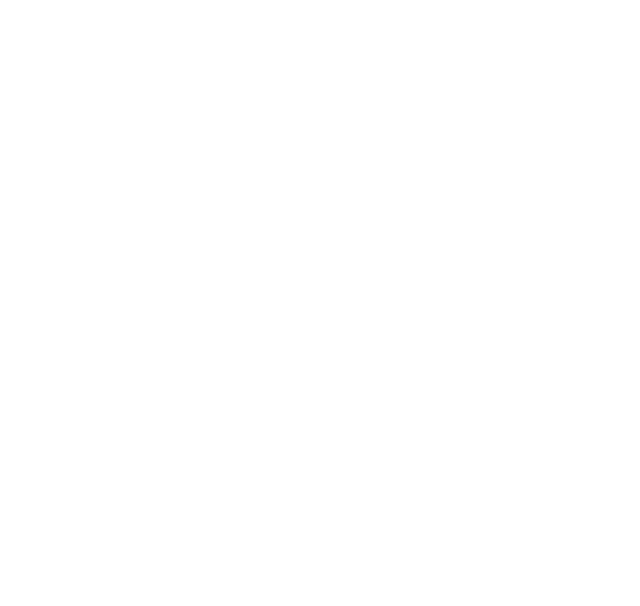
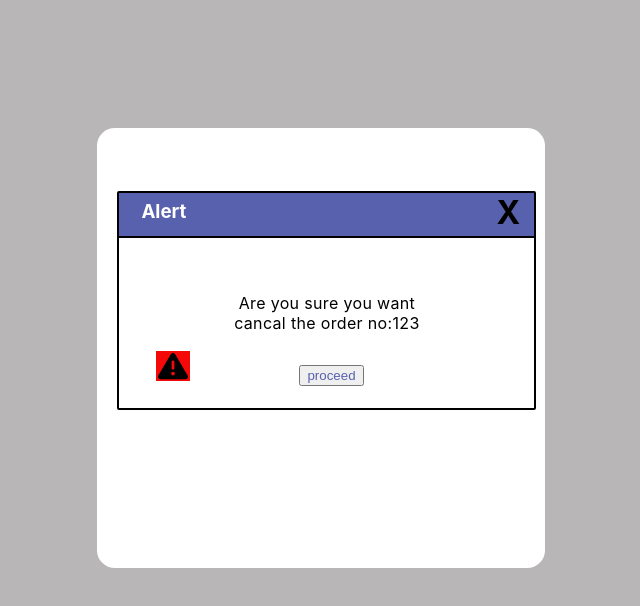
Before and after one commit to anoop0748/laundary-cart-frontend, a React (Create React App) app: page /cancalorder in a window 1280 px wide. Before the commit this address had no page. Shown: the top 606 px of the page, without its empty margins (325-965 px from the left). Built offline with nearby package versions, Linux system fonts and the light colour scheme.

Commit message:
cancalpop,some userfolder changed

```diff
--- a/src/SummaryPage/summary.js
+++ b/src/SummaryPage/summary.js
@@ -1,5 +1,5 @@
 import {  useState } from 'react'
-import {  useNavigate } from 'react-router-dom';
+import {  Link, useNavigate } from 'react-router-dom';
 import Userdetails from '../userDetails/User';
 import './summary.css'
 
@@ -7,8 +7,12 @@
     const navigate = useNavigate()
     // dummy data for render table.
     console.log(props.orderstatus);
-    let[usewrong,setwrong]=useState(false)
-
+    // let[usewrong,setwrong]=useState(false)
+    let[showcancal,setcancal]=useState(false)
+    // function cancalorder(){
+    //      console.log("from cancal fun");
+    //     //  setcancal(true)
+    // }
     function wrong(){
 
         console.log("wrong");
@@ -149,7 +153,7 @@
                     </div>
                 </div>
                 <div id='summ_footer'>
-                   {props.orderstatus? <button style={{backgroundColor:"red",padding:"5px"}}>CancalOrder</button>: <button onClick={confrim_order} style={store_address && user_add?{backgroundColor:'#4552C1'}:{}}>Confirm</button>}
+                   {props.orderstatus? <button style={{backgroundColor:"red",padding:"5px"}} onClick={()=>{props.cancalorder()}}>CancalOrder</button>: <button onClick={confrim_order} style={store_address && user_add?{backgroundColor:'#4552C1'}:{}}>Confirm</button>}
                 </div>
             </div>
         </div>
--- /dev/null
+++ b/src/cancalorderpopup/cancal.css
@@ -0,0 +1,115 @@
+#cancal-img {
+
+    width: 34px;
+    height: 30px;
+}
+
+
+#cancal-outer{
+    width: 100%;
+    height: 100%;
+    background-color: rgba(8, 1, 1, 0.288);
+    display: inline-block;
+    position: absolute;
+}
+#cancal-inner{
+    width: 35%;
+    height: 55%;
+    background-color: #fff;
+    z-index: 150;
+    position: absolute;
+    right: 32%;
+    top: 16%;
+    display: flex;
+    align-items: center;
+    border-radius: 4%;
+    flex-direction: column;
+    flex-wrap: wrap;
+    align-items: center;
+}
+#cancalheader {
+    display: flex;
+    flex-direction: column;
+    height: 100vh;
+    justify-content: center;
+    align-items: center;
+    top: 315px;
+    left: 517px;
+    width: 415px;
+    height: 210px;
+    background: #ffffff00 0% 0% no-repeat padding-box;
+    border: 2px solid black;
+border-radius: 2px;
+opacity: 1;
+margin-left: 11px;
+    margin-top: 68px;
+    z-index: 150px;
+/* margin-top: -20px */
+    /* border: 2px solid black; */
+}
+
+#cancal-alert {
+    background-color: #5861AE;
+    border: 2px solid;
+    width: 415px;
+    height: 43px;
+    background: #5861AE 0% 0% no-repeat padding-box;
+    border-radius: 2px 2px 1px 1px;
+    opacity: 1;
+    margin-top: -45px;
+}
+
+#css-alert {
+    color: white;
+    /* align-self: center; */
+    margin-left: 22px;
+    margin-top: 7px;
+    margin-bottom: 12px;
+    margin-right: 359px
+}
+
+#cancal-img {
+
+    top: 413px;
+    left: 554px;
+    width: 34px;
+    height: 30px;
+    /* UI Properties */
+    background: #F40808 0% 0% no-repeat padding-box;
+    opacity: 1;
+    margin-left: 37.16px;
+    margin-top: 98.24px;
+    margin-bottom: 82.24px;
+    margin-right: 344.17px
+}
+
+#cancal-ptag {
+    top: 393px;
+    left: 616px;
+    width: 218px;
+    height: 38px;
+    text-align: center;
+    letter-spacing: 0.34px;
+    opacity: 1;
+    /* margin-left:616px; */
+    margin-top: -150px;
+    /* margin-bottom:500px; */
+    /* margin-right: 606px */
+}
+
+#cancal-button {
+    top: 466px;
+    left: 697px;
+    width: 55px;
+    height: 19px;
+    text-align: left;
+    font: normal normal 600 14px/48px Open Sans;
+    letter-spacing: 0px;
+    color: #FFFFFF;
+    opacity: 1;
+}
+
+#cancal-cross{
+    margin-left: 363px;
+    margin-top: -45px
+}
--- /dev/null
+++ b/src/cancalorderpopup/cancal.js
@@ -0,0 +1,25 @@
+import "./cancal.css"
+import Alert_icon from "./triangle-exclamation-solid.svg"
+let Cancal = (props) => {
+    // console.log(props.)
+    return (
+        <>
+            <div id="cancal-outer">
+                <div id="cancal-inner">
+
+                    <div id="cancalheader">
+                        <div id="cancal-alert"><h3 id="css-alert">Alert</h3></div>
+                        <div><h1 id="cancal-cross" onClick={()=>props.setcan(false)}>X</h1></div>
+                        <div id="cancal-img"><img src={Alert_icon} alt="alert-icon" /></div>
+                        <div id="cancal-ptag"><p style={{ marginTop: "-20px" }}>Are you sure you want cancal the order no:123</p></div>
+                        <div id="cancal-button"><button style={{ marginTop: "12px", color: "#5861AE" }}>proceed</button></div>
+                    </div>
+                </div>
+
+            </div>
+
+        </>
+    )
+}
+
+export default Cancal
--- a/src/index.js
+++ b/src/index.js
@@ -10,6 +10,7 @@
 import Order from './Orderpage/Createorderpage/Order';
 import SummaryPage from './SummaryPage/summary';
 import SuccessPopUp from './SucessPopUp/popUp';
+import Cancal from './cancalorderpopup/cancal';
 
 
 const root = ReactDOM.createRoot(document.getElementById('root'));
@@ -24,6 +25,7 @@
             <Route path='/userdetails' element={<Userdetails/>} />
             <Route path='/Cardorder' element={<Order/>}/>
             <Route path='Cardorderpage' element={<Orderpage/>}></Route>
+            <Route path='/cancalorder' element={<Cancal/>}/>
           </Routes>
         </BrowserRouter>
          {/* <Userdetails/> */}
--- a/src/userDetails/User.js
+++ b/src/userDetails/User.js
@@ -8,17 +8,25 @@
 import userlist from "../logo/list@2x.png"
 import { Link } from "react-router-dom"
 import SummaryPage from "../SummaryPage/summary"
+import Cancal from "../cancalorderpopup/cancal"
 // import Orderpagesidebar from "../Orderpage/Orderpagesidebar"
 let Userdetails = (props) => {
   const token = window.localStorage.getItem('token');
   const [name, set_name] = useState("");
   let [state, setstate] = useState([])
   let [sum,setsum]=useState(false)
+  let [can,setcan]=useState(false)
+
+  function ca(){
+    setcan(true)
+    setsum(false)
+  }
   function summary_page(){
     console.log("ok")
     setsum(true)
 
   }
+  // console.log(props.updatecancal);
   useEffect(() => {
     console.log(token)
     fetch("https://laundry-backend-i2fe.onrender.com/successfulLogin", {
@@ -32,6 +40,7 @@
         console.log(data)
         setstate(data.post[0].orders);
         set_name(data.post[0].name);
+        setdata(data.post[0])
       })
 
   }, [])
@@ -39,13 +48,14 @@
   return (
     <>
       {/* <Link to="/userdetails">create</Link> */}
-
-      {sum?<SummaryPage orderstatus={true} />:""}
+      { can?<Cancal setcan={setcan} />:""}
+      {sum?<SummaryPage orderstatus={true} cancalorder={ca}/>:""}
+      {props.updatecancal?<Cancal/>:""}
       <Navbar After_Login={true} name={name} />
         {/* <Orderpagesidebar/> */}
       <div className="order-header">
         <h3 style={{marginLeft:"101px"}}>Orders|0</h3>
-        <Link to="/Cardorderpage"><button style={{alignSelf:"center",padding:"7px 28px 6px 29px",color:"#5861AE"}}>create</button></Link>
+        <Link to="/Cardorder"><button style={{alignSelf:"center",padding:"7px 28px 6px 29px",color:"#5861AE",marginTop:"15px"}}>create</button></Link>
         <img  src={searchphoto} style={{width:"20px",alignSelf:"center"}}/>
         <input type={"search"} className="search-input"/>
       </div>
```
Also changed, not shown: src/cancalorderpopup/triangle-exclamation-solid.svg (added).
